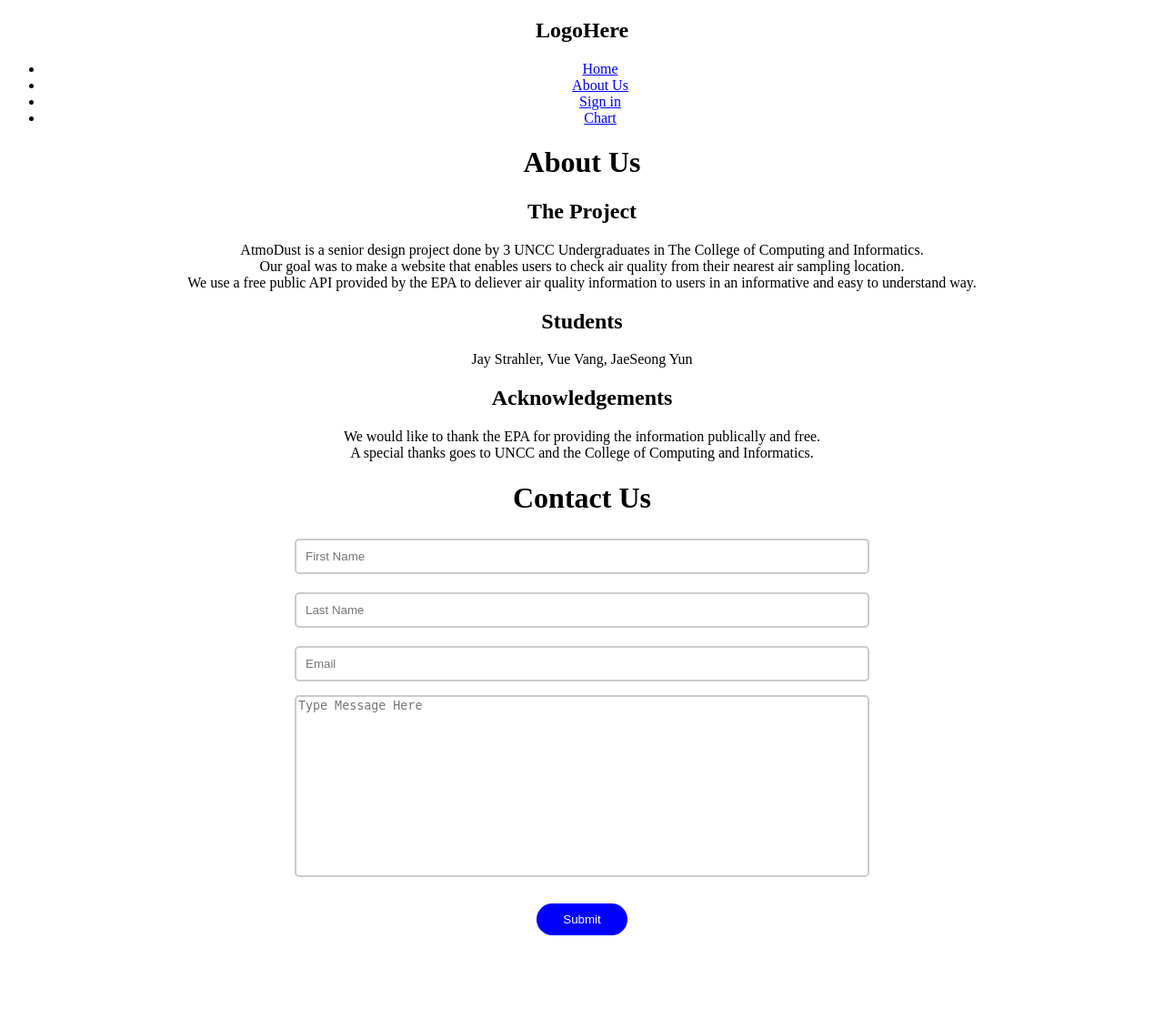
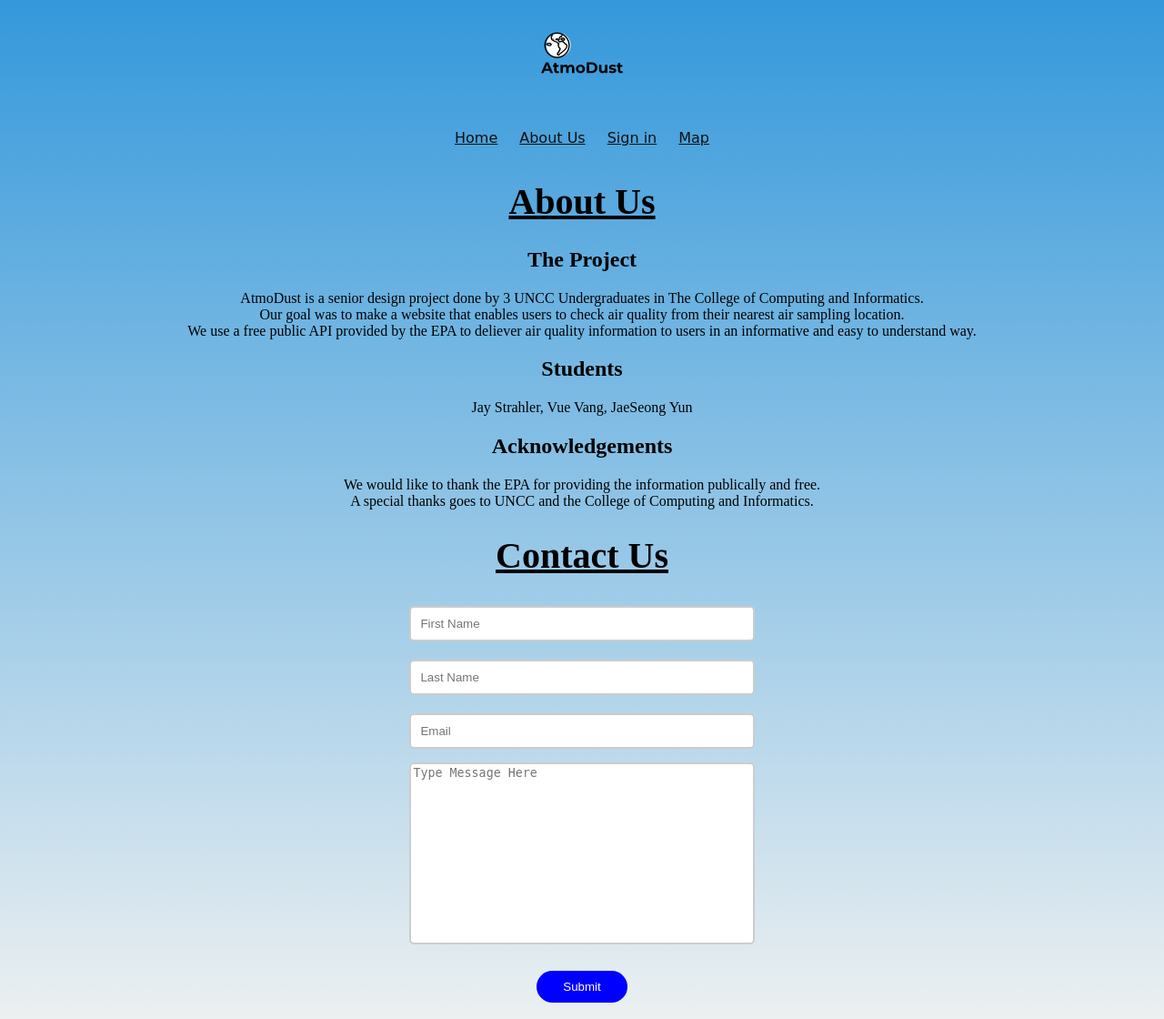
Before and after one commit to yunjs123/capstone, a Flask app: page /about in a window 1280 px wide. Shown: the whole page at 91% size. Before the commit the page ends 1028 px from the top, so only its background shows below. Run offline with Flask 2, Linux system fonts and the light colour scheme.

Commit message:
changed about nav

```diff
--- a/app/static/styles/about.css
+++ b/app/static/styles/about.css
@@ -1,15 +1,18 @@
 h1 {
     text-align: center;
+    font-size: 40px;
+
   }
 
 body {
     text-align: center;
+    min-height: 100vh;
+    background-image: linear-gradient(180deg, #3498db, #ecf0f1);
 }
 
 title {
     width:300px;
 }
-
 
 input[type=text]:focus{
     outline: 2px solid #1295ff;
@@ -23,22 +26,10 @@ textarea[type=textarea]:focus{
     outline: 2px solid #1295ff;
 }
 
-#calltoaction-form {
-	background: #f2f2f2;
-	padding-bottom: 20px;
-    width: 400px;
-    padding-left: 10px;
-    padding-right: 10px;
-    border: 1px solid #777;
-    outline: none;
-    border-radius: 14px;
-    margin: auto;
-}
-
 
 #setBorder{
     font-size: 24;
-    width: 50%;
+    width: 30%;
     padding: 10px;
     border: 2px solid #ccc;
     border-radius: 5px;
@@ -50,7 +41,7 @@ textarea[type=textarea]:focus{
 
 textarea{
     resize: none;
-    width: 50%;
+    width: 30%;
     height: 200px;
     border: 2px solid #ccc;
     border-radius: 5px;
@@ -69,3 +60,27 @@ textarea{
     width: 100px;
     margin-bottom: 10px;
 }
+
+
+.navBar{
+    list-style:none;
+    margin-top:20px;
+    padding:0;
+    text-align:center;
+
+}
+
+.navBar li{
+    display:inline;
+}
+.navBar a{
+    display:inline-block;
+    padding:10px;
+    color:#111;
+    font-family: 'Luckiest Guy', cursive;
+}
+
+.navBar a:hover{
+    transition: all .2s ease-in-out;
+    transform: scale(1.4);
+}
--- a/app/templates/about.html
+++ b/app/templates/about.html
@@ -1,29 +1,32 @@
-
 <!Doctype html>
 <html lang='en'>
 
-    <head>
+<!--Client ID
+          <link rel="stylesheet" href="about.css">
+-->
+
+
+
+<head>
         <meta charset="UTF-8">
         <meta name="viewport" content="width=device-width, initial-scale=1.0">
         <meta http-equiv="X-UA-Compatible" content="ie=edge">
         <title>About Us</title>
         <link rel="stylesheet" href="{{ url_for('static',filename='styles/about.css') }}">
-    </head>
+        <link rel="shortcut icon" href="{{ url_for('static', filename='favicon.ico') }}">
+
+</head>
 
 <body>
-  <nav>
-    <!--logo here-->
-    <h1 id="top">LogoHere</h1>
-    <!--menu here-->
-    <ul class="menu">
-        <li><a href="/">Home</a></li>
+    <a href="/"><img src="/static/logo.png" id="top" width="100"></a>
+    <ul class="navBar">
+        <li><a href="/home">Home</a></li>
         <li><a href="/about">About Us</a></li>
         <li><a href="/login">Sign in</a></li>
-        <li><a href="/chart">Chart</a></li>
+        <li><a href="/map">Map</a></li>
     </ul>
-</nav>
 
-  <h1>About Us</h1>
+  <h1 style="text-decoration: underline;">About Us</h1>
   <h2>The Project</h2>
   AtmoDust is a senior design project done by 3 UNCC Undergraduates in The College of Computing and Informatics. <br>
   Our goal was to make a website that enables users to check air quality from their nearest air sampling location.<br>
@@ -35,8 +38,7 @@
   <h2>Acknowledgements</h2>
   We would like to thank the EPA for providing the information publically and free.<br>
   A special thanks goes to UNCC and the College of Computing and Informatics.
-
-  <h1>Contact Us</h1>
+  <h1 style="text-decoration: underline;">Contact Us</h1>
 
 
 <form>
```
